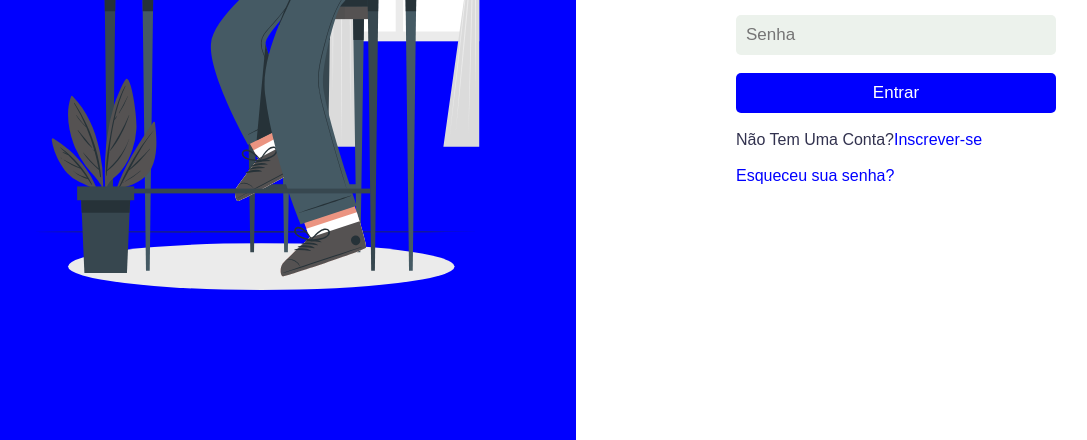
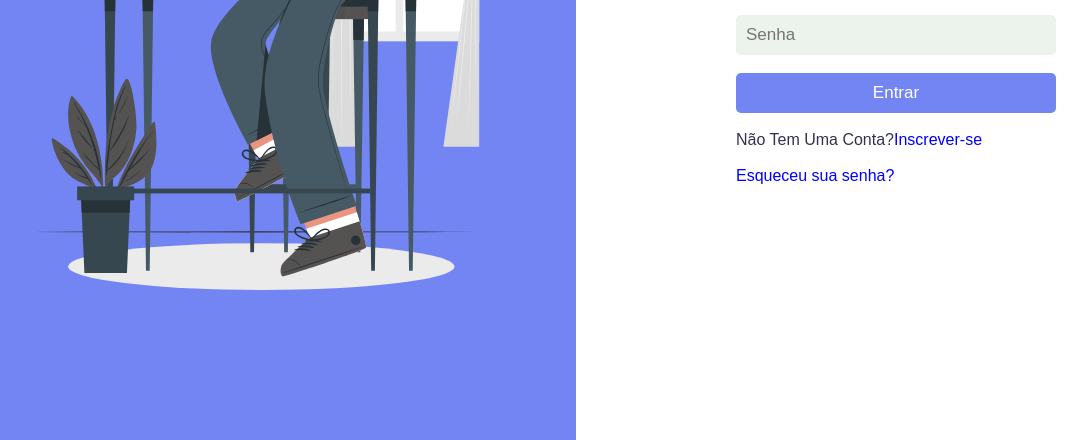
Before and after one commit to Tallia-Sousa/Projeto-JA, a plain HTML site: page Login.html in a window 1280 px wide. Shown: the part 360-800 px from the top of the page, without its empty margins (64-1151 px from the left). Drawn offline with Linux system fonts and the light colour scheme.

Commit message:
mudança de cor

```diff
--- a/css/stylee.css
+++ b/css/stylee.css
@@ -13,7 +13,7 @@
 .img-x{
 	width: 50%;
 	height: 100%;
-	background-color: #0000ff;
+	background-color: #7285f2;
 
 	padding: 20px;
 }
@@ -67,7 +67,7 @@
 	color: #a9adb6;
 }
 .content-box .form-box .input-box input[type=submit]{
-	background-color: #0000ff;
+	background-color: #7285f2;
 
 	color: #fff;
 	outline: none;
@@ -80,7 +80,7 @@
 
 .content-box .form-box .input-box input[type=submit]:hover {
 
-	background-color: #206ba8;
+	background-color: #7285f2;
 }
 .content-box .form-box .input-box p{
 	color: #32324f;
```
